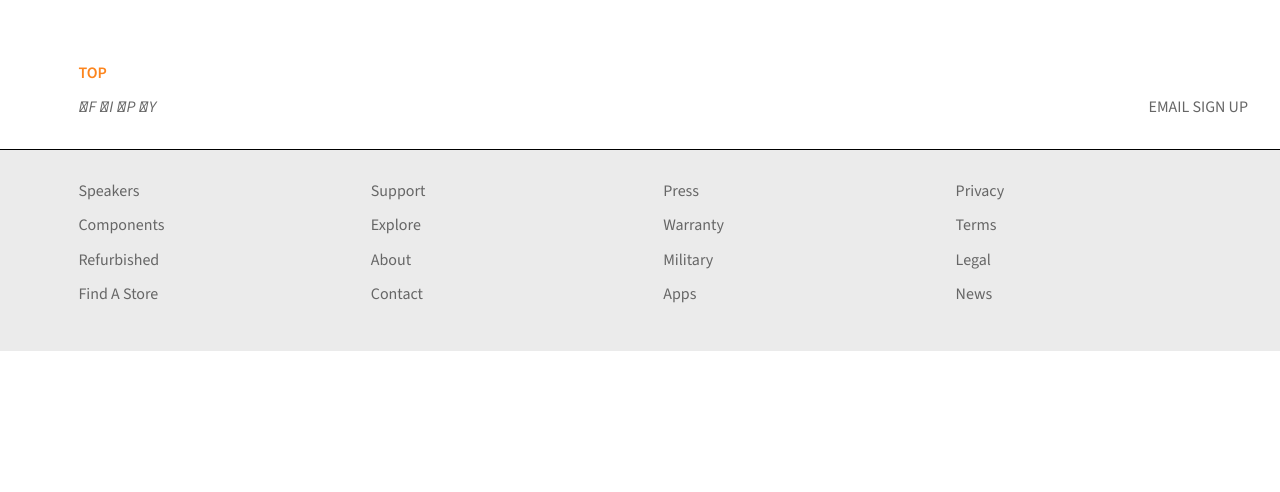
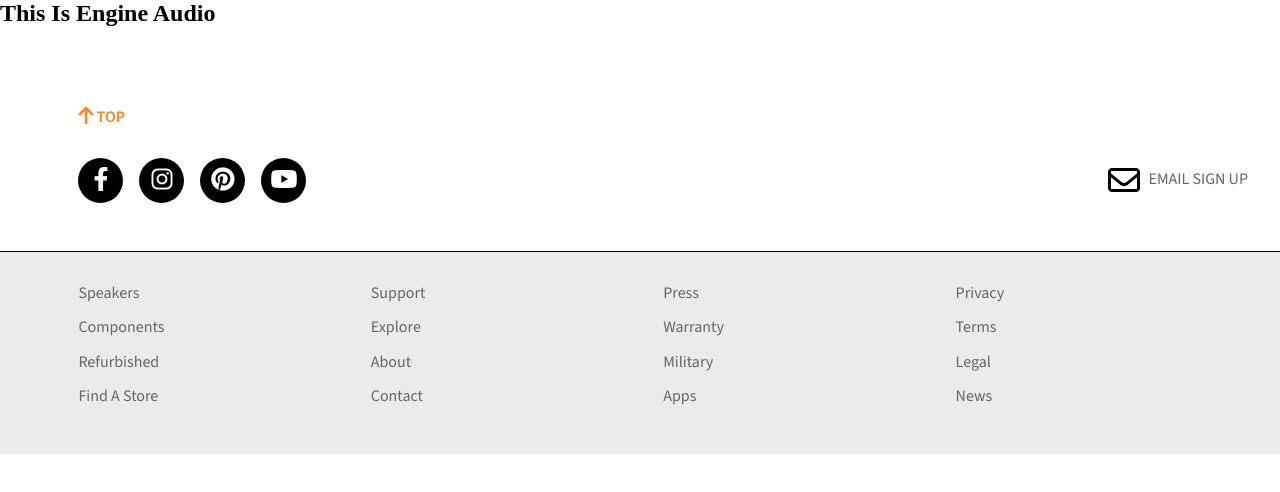
Before and after one commit to ACIT-Andrew/web-dev-2-final-project, a website: page dev/index.html in a window 1280 px wide. Drawn offline with nearby package versions, Linux system fonts and the light colour scheme; files that its build step writes are made by us from their sources.

Commit message:
Social media section styles finished.

```diff
--- a/dev/index.html
+++ b/dev/index.html
@@ -26,24 +26,37 @@
   <body>
     <!-- Put your HTML code here... -->
     <main>
-
+      <section class="audio-engine-video">
+        <div class="video-container">
+          <h2>This Is Engine Audio</h2>
+        </div>
+      </section>
     </main>
     <footer>
       <section class="social-media">
         <div class="to-top">
-          <i></i>
-          <p>TOP</p>
+          <a href="#top"><i class="fa-solid fa-arrow-up fa-lg"></i> TOP</a>
         </div>
         <div class="social-media-links">
           <div class="icons">
-            <i class="fa-facebook-f">F</i>
-            <i class="fa-facebook-f">I</i>
-            <i class="fa-facebook-f">P</i>
-            <i class="fa-facebook-f">Y</i>
+            <a href="#0" class="circle">
+              <i class="fa-brands fa-facebook-f fa-xl"></i>
+            </a>
+            <a href="#0" class="circle">
+              <i class="fa-brands fa-instagram fa-xl"></i>
+            </a>
+            <a href="#0" class="circle">
+              <i class="fa-brands fa-pinterest fa-xl"></i>
+            </a>
+            <a href="#0" class="circle">
+              <i class="fa-brands fa-youtube fa-xl"></i>
+            </a>
           </div>
           <div class="email">
-            <i></i>
-            <p>EMAIL SIGN UP</p>
+            <a href="mailto:help@audioengine.com">
+              <!-- <i class="fa-regular fa-envelope fa-2xl"></i> -->
+              <svg xmlns="http://www.w3.org/2000/svg" height="2em" viewBox="0 0 512 512"><!--! Font Awesome Free 6.4.0 by @fontawesome - https://fontawesome.com License - https://fontawesome.com/license (Commercial License) Copyright 2023 Fonticons, Inc. --><path d="M64 112c-8.8 0-16 7.2-16 16v22.1L220.5 291.7c20.7 17 50.4 17 71.1 0L464 150.1V128c0-8.8-7.2-16-16-16H64zM48 212.2V384c0 8.8 7.2 16 16 16H448c8.8 0 16-7.2 16-16V212.2L322 328.8c-38.4 31.5-93.7 31.5-132 0L48 212.2zM0 128C0 92.7 28.7 64 64 64H448c35.3 0 64 28.7 64 64V384c0 35.3-28.7 64-64 64H64c-35.3 0-64-28.7-64-64V128z"/></svg>
+              Email Sign Up</a>
           </div>
         </div>
       </section>
--- a/dev/scss/_footer.scss
+++ b/dev/scss/_footer.scss
@@ -14,20 +14,46 @@
     padding: 1rem;
     border-bottom: 1px solid black;
     background-color: $secondary-color;
+    // Jump to top button
     div.to-top {
-      @include setFont(600, $brand-color);
-      margin: 1rem;
+      a{
+        @include setFont(600, $brand-color);
+      }
+      margin: 2rem 1rem;
       margin-left: 5%;
     }
     div.social-media-links {
       @include setFlex(column, start);
-      margin: 1rem;
+      gap: 1rem;
+      margin: 2rem 1rem;
+      .icons {
+        @include setFlex();
+        gap: 1rem;
+        .circle {
+          background-color: $header-background;
+          border-radius: 50%;
+          @include makeSquare(45px);
+          i {
+            color: $secondary-color;
+            text-align: center;
+            width: 100%;
+            position: relative;
+            bottom: -30%;
+          }
+        }
+      }
       & .email {
-        @include setFont(500, $footer-text-grey);
+        svg{
+          margin-right: 5px;
+          vertical-align: middle;
+        }
+        a{
+          @include setFont(500, $footer-text-grey);
+          text-transform: uppercase;
+        }
       }
       @media (min-width: 38em) {
         @include setFlex(row);
-        margin: 1rem;
         margin-left: 5%;
       }
     }
--- a/dev/scss/_mixins.scss
+++ b/dev/scss/_mixins.scss
@@ -22,3 +22,8 @@
   align-items: $alignItems;
   justify-content: $justifyContent;
 }
+
+@mixin makeSquare($size){
+  height: $size;
+  width: $size;
+}
--- a/dev/scss/styles.scss
+++ b/dev/scss/styles.scss
@@ -5,3 +5,7 @@
 html{
     font-size: 16px;
 }
+
+a{
+    text-decoration: none;
+}
```
